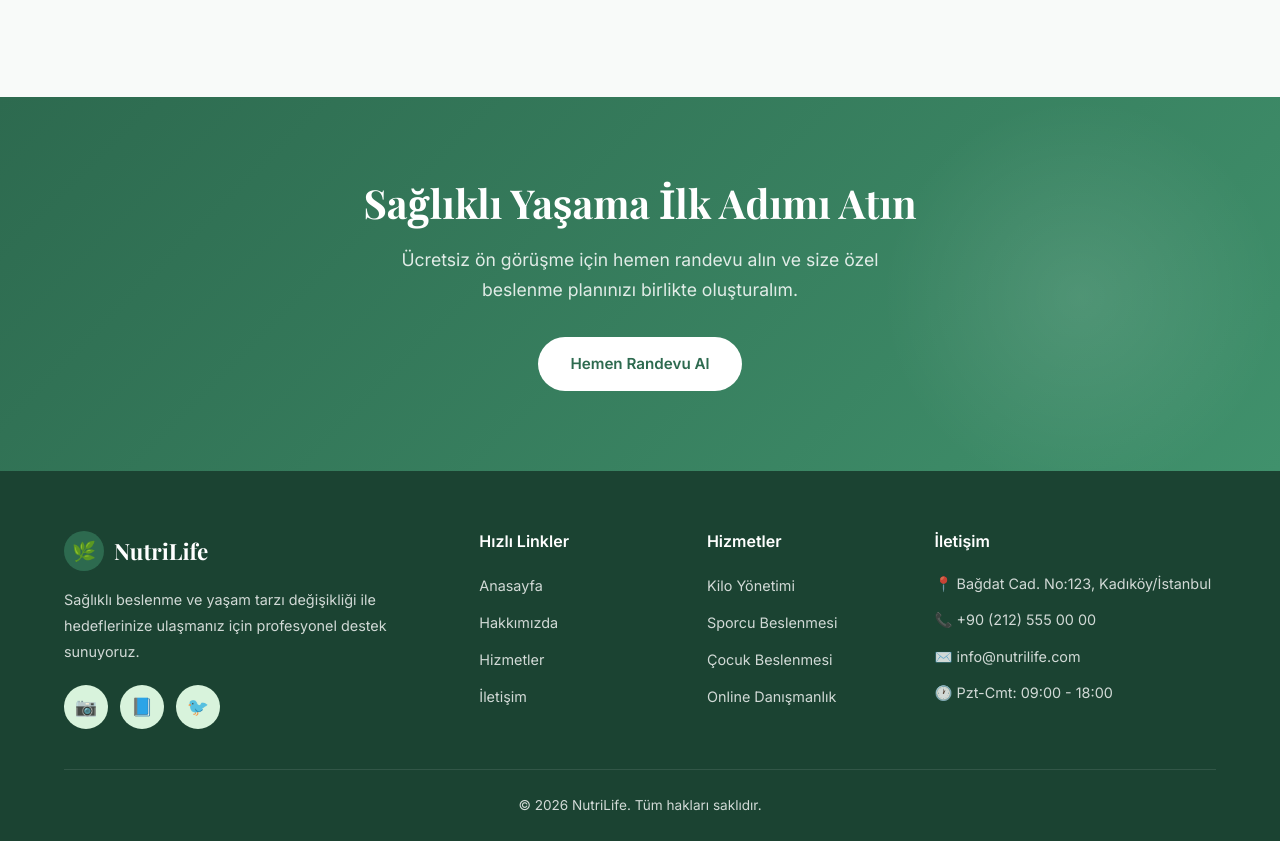
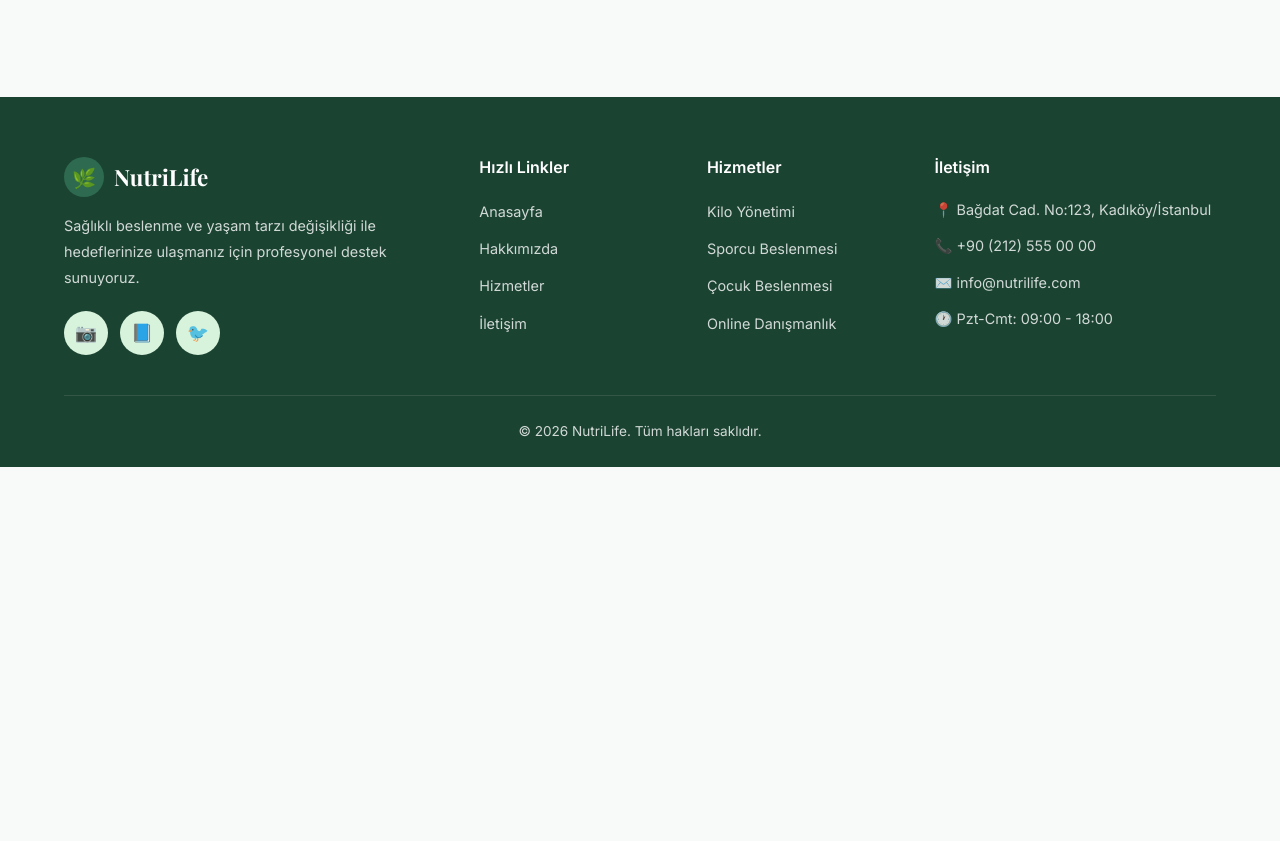
Before and after one commit to edipcobanoglu5/diyetisyen-ornek, a plain HTML site: page index.html in a window 1280 px wide. Shown: the part 2852-3693 px from the top of the page. After the commit the page ends 3319 px from the top, so only its background shows below. Drawn offline with nearby package versions, Linux system fonts and the light colour scheme.

Commit message:
Fix HTML structure and formatting

```diff
--- a/index.html
+++ b/index.html
@@ -187,16 +187,6 @@
     </div>
   </section>
 
-  <!-- CTA -->
-  <section class="cta-banner">
-    <div class="container">
-      <div class="cta-content fade-in">
-        <h2>Sağlıklı Yaşama İlk Adımı Atın</h2>
-        <p>Ücretsiz ön görüşme için hemen randevu alın ve size özel beslenme planınızı birlikte oluşturalım.</p>
-        <a href="iletisim.html" class="btn btn-white">Hemen Randevu Al</a>
-      </div>
-    </div>
-  </section>
 
   <!-- Footer -->
   <footer class="footer">
```
